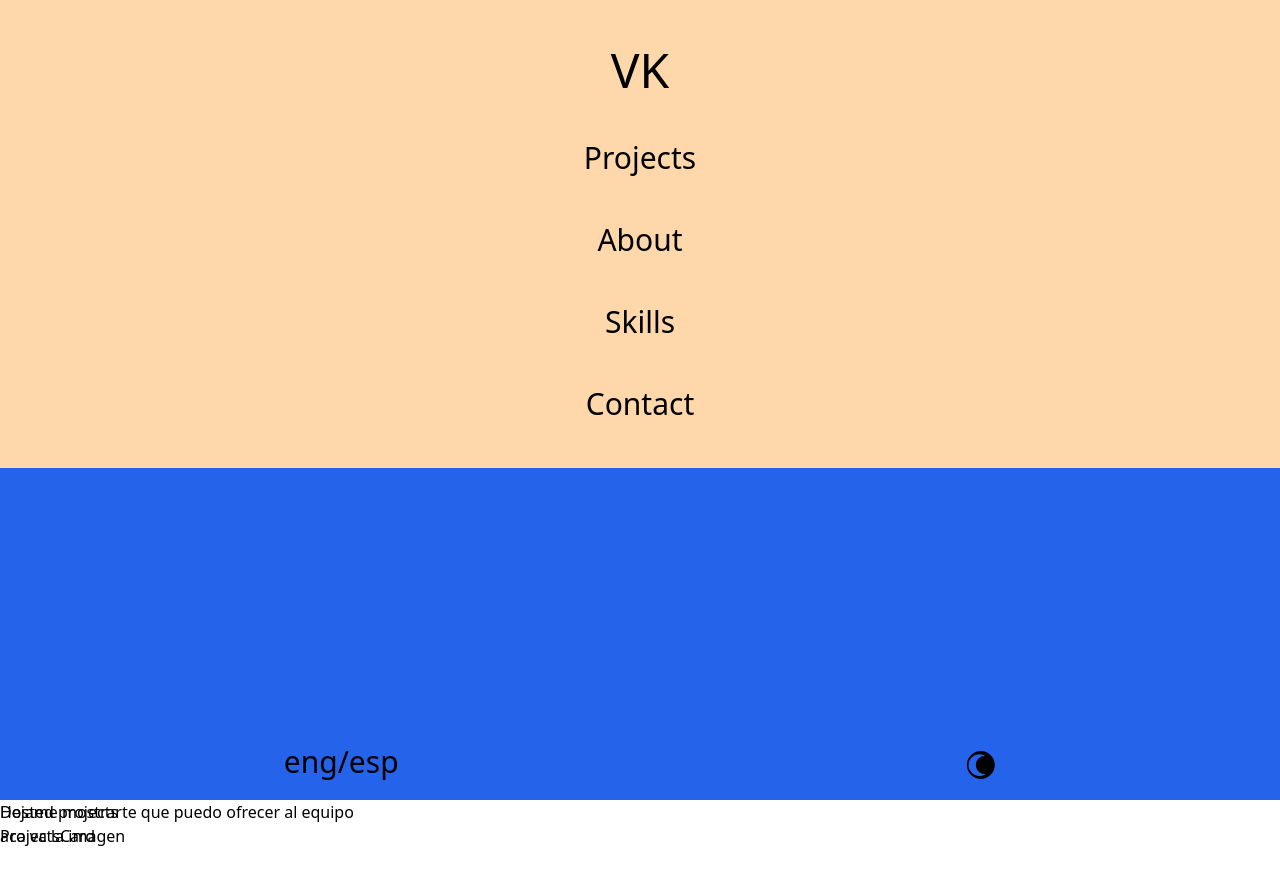
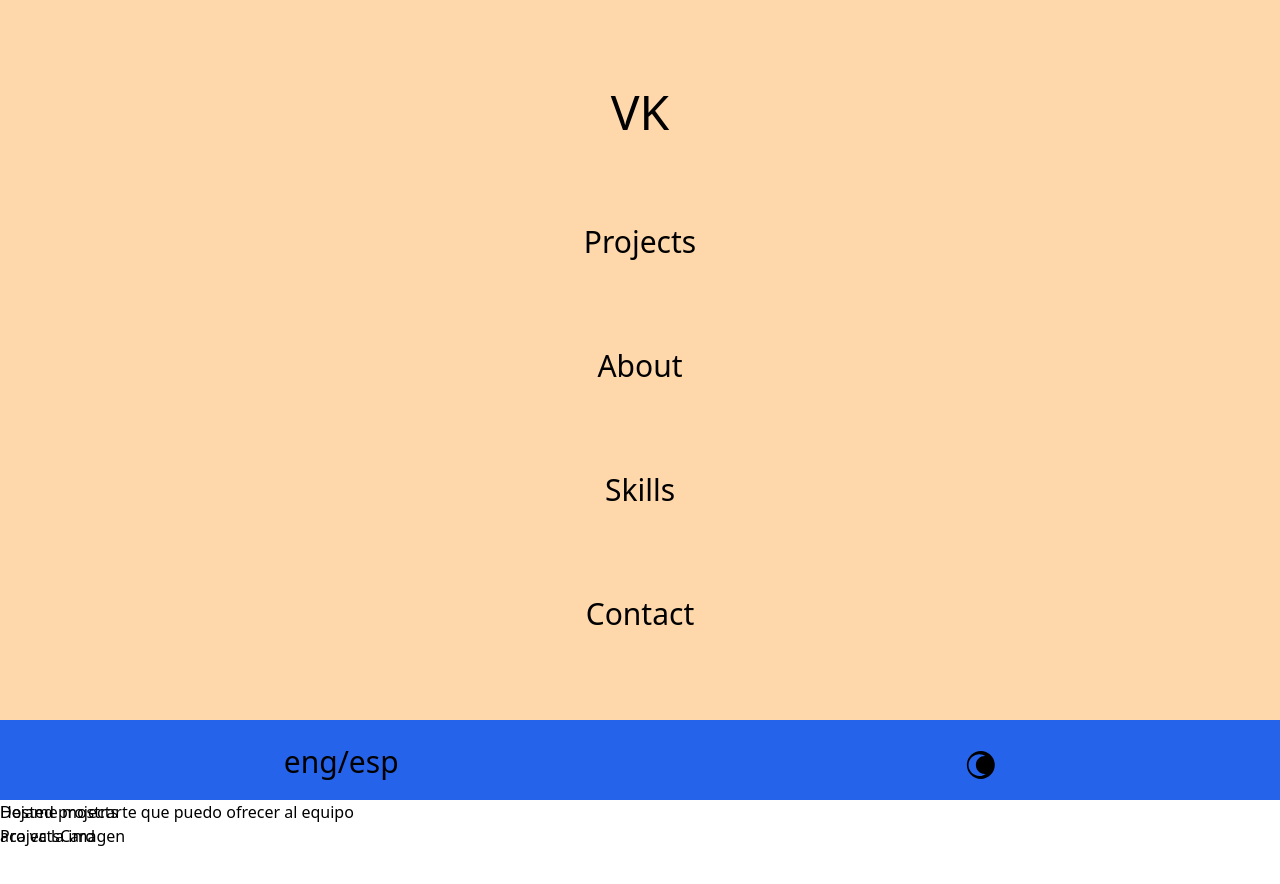
Before and after one commit to ValentinKrajzelman/dev-portfolio, a React (Create React App) app: page / in a window 1280 px wide. Shown: the top 884 px of the page. Built offline with nearby package versions, Linux system fonts and the light colour scheme.

Commit message:
por las dudas

```diff
--- a/src/components/navbar.js
+++ b/src/components/navbar.js
@@ -8,7 +8,7 @@ const Navbar = () => {
 
     return (
         <div className="text-3xl font-thin">
-            <div className="w-screen h-screen grid grid-rows-mobNavbar">
+            <div className="w-screen h-screen grid grid-rows-[90%_10%]">
                 <div className="flex flex-col place-items-center place-content-evenly row-start-1">
                     <div className="text-5xl">
                         <Link to="/hero">VK </Link>
@@ -27,7 +27,7 @@ const Navbar = () => {
                         Contact
                     </div>
                 </div>
-                <div className="flex flex-row place-content-around items-end pb-5 content-center row-start-2 auto-rows-min bg-blue-600 ">
+                <div className="flex flex-row place-content-around items-end pb-5 content-center row-start-2 bg-blue-600 ">
                     <div className="">eng/esp</div>
                     <GiMoon className="" />
                 </div>
--- a/tailwind.config.js
+++ b/tailwind.config.js
@@ -2,9 +2,7 @@ module.exports = {
   content: ["./src/**/*.{js,jsx,ts,tsx}"],
   theme: {
     extend: {
-      gridTeamplateRows: {
-        'mobNavbar': '200px 200px 200px 200px 200px'
-      }
+
     },
   },
   plugins: [],
```
